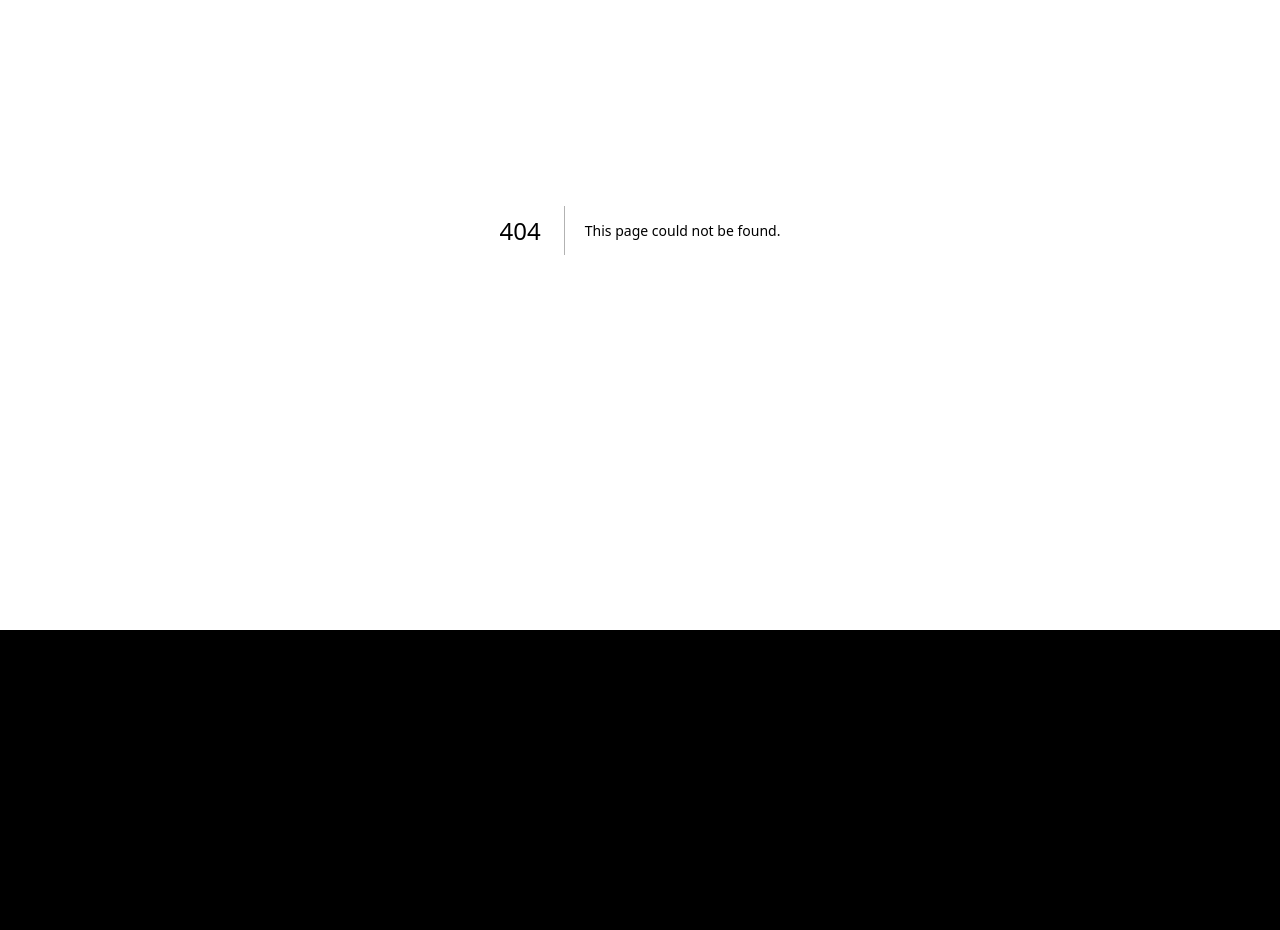
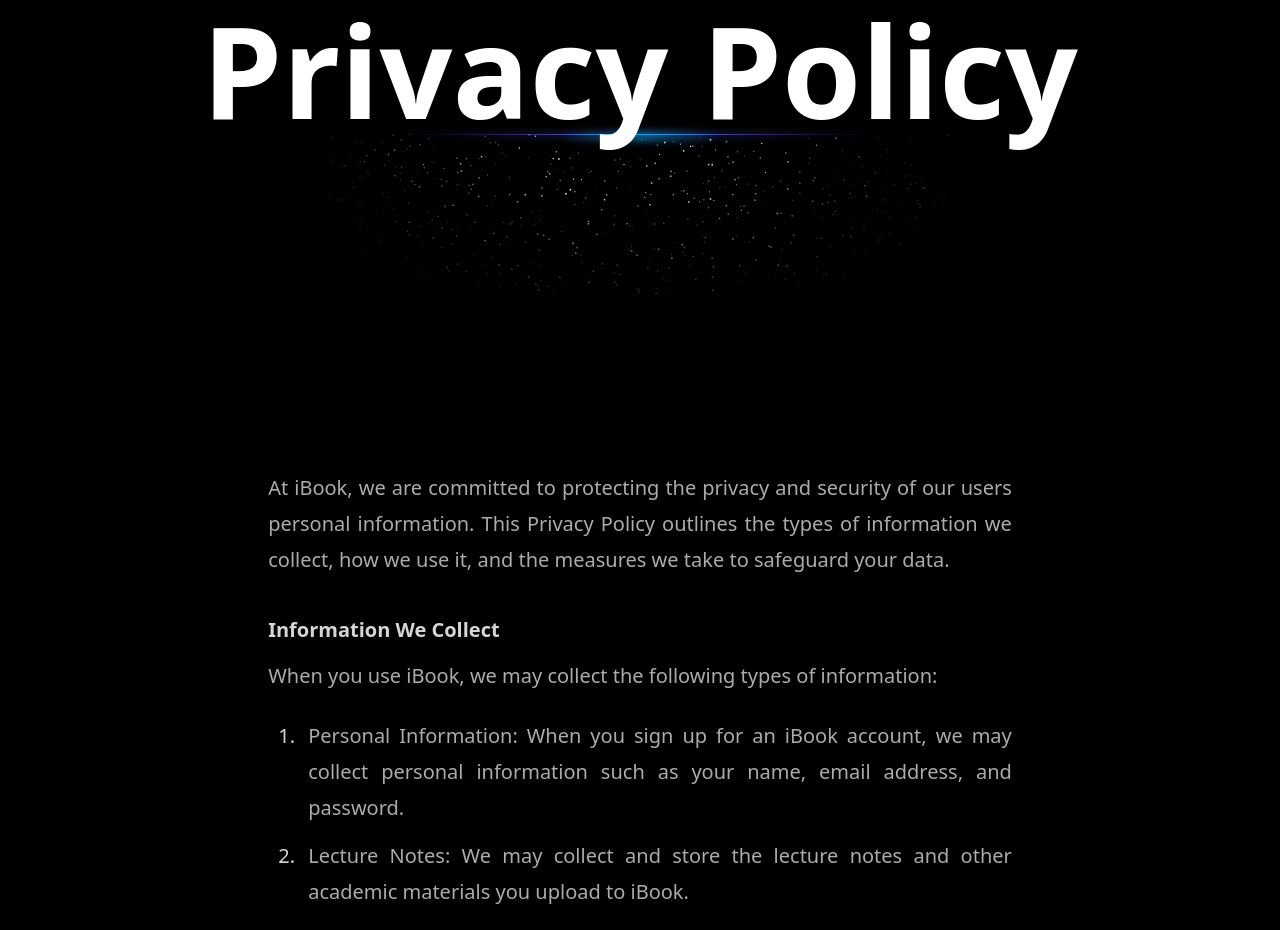
Before and after one commit to VikasMeshram2708/iBook, a Next.js app: page /pages/privacy in a window 1280 px wide. Before the commit this address had no page. Shown: the part 240-1170 px from the top of the page. Before the commit the page ends 870 px from the top, so only its background shows below. Built offline with nearby package versions, Linux system fonts and the light colour scheme; a web font is replaced by a local one.

Commit message:
:package: Created privacy page.

```diff
--- a/app/components/Navbar.tsx
+++ b/app/components/Navbar.tsx
@@ -2,7 +2,6 @@
 /* eslint-disable jsx-a11y/control-has-associated-label */
 import Link from 'next/link';
 import React from 'react';
-import { Button } from './ui/moving-border';
 
 export default function Navbar() {
   return (
@@ -36,7 +35,7 @@
               <Link href="/contact">Contact</Link>
             </li>
             <li>
-              <Link href="/privacy">Privacy Policy</Link>
+              <Link href="/pages/privacy">Privacy Policy</Link>
             </li>
           </ul>
         </div>
@@ -60,31 +59,19 @@
             </Link>
           </li>
           <li>
-            <Link href="/privacy" className="sm:text-[.99rem]">
+            <Link href="/pages/privacy" className="sm:text-[.99rem]">
               Privacy Policy
             </Link>
           </li>
         </ul>
       </div>
       <div className="navbar-end">
-        {/* <Button
-          borderRadius="1.75rem"
-          className="bg-white dark:bg-slate-900 text-black dark:text-white border-neutral-200 dark:border-slate-800"
-        >
-          Borders are cool
-        </Button> */}
-        <button className="p-[3px] relative">
+        <button type="button" className="p-[3px] relative">
           <div className="absolute inset-0 bg-gradient-to-r from-indigo-500 to-purple-500 rounded-lg" />
           <div className="px-8 py-2  bg-black rounded-[6px]  relative group transition duration-200 text-white hover:bg-transparent">
             Sign In
           </div>
         </button>
-        {/* <Link
-          href="/"
-          className="px-4 py-2 sm:text-[1.2rem] border-2 border-[#8ff0a4] rounded-md font-semibold textGreen hover:bg-[#8ff0a4] hover:text-black"
-        >
-          Sign In
-        </Link> */}
       </div>
     </nav>
   );
--- /dev/null
+++ b/app/components/privacy/PrivacyContent.tsx
@@ -0,0 +1,123 @@
+import React from 'react';
+
+export default function PrivacyContent() {
+  return (
+    <section className="prose lg:prose-xl text-justify mx-auto">
+      <p>
+        At iBook, we are committed to protecting the privacy and security of our
+        users personal information. This Privacy Policy outlines the types of
+        information we collect, how we use it, and the measures we take to
+        safeguard your data.
+      </p>
+
+      {/* 2nd div */}
+      <div>
+        <h4>Information We Collect</h4>
+        <h5>
+          When you use iBook, we may collect the following types of information:
+        </h5>
+        <ol>
+          <li>
+            Personal Information: When you sign up for an iBook account, we may
+            collect personal information such as your name, email address, and
+            password.
+          </li>
+          <li>
+            Lecture Notes: We may collect and store the lecture notes and other
+            academic materials you upload to iBook.
+          </li>
+          <li>
+            Usage Data: We collect information about how you interact with the
+            iBook platform, including your browsing activity, preferences, and
+            device information.
+          </li>
+        </ol>
+      </div>
+
+      {/* 3rd div */}
+      <div>
+        <h4>How We Use Your Information</h4>
+        <h5>We use the information we collect for the following purposes:</h5>
+        <ol>
+          <li>
+            To Provide and Improve Our Services: We use your information to
+            deliver the services offered by iBook and to continually improve and
+            optimize our platform.
+          </li>
+          <li>
+            To Personalize Your Experience: We may use your information to
+            personalize your experience on iBook, such as providing tailored
+            recommendations and content.
+          </li>
+          <li>
+            To Communicate With You: We may use your email address to send you
+            important updates, announcements, and information about your iBook
+            account.
+          </li>
+          <li>
+            To Ensure Security: We take security seriously and may use your
+            information to detect, prevent, and address technical issues, fraud,
+            and unauthorized access to iBook.
+          </li>
+        </ol>
+      </div>
+
+      {/* 4th div */}
+      <div>
+        <h4>Data Security</h4>
+        <p>
+          We employ industry-standard security measures to protect your personal
+          information from unauthorized access, disclosure, alteration, or
+          destruction. These measures include encryption, firewalls, and secure
+          server infrastructure.
+        </p>
+      </div>
+
+      {/* 5th div */}
+      <div>
+        <h4>Third-Party Services</h4>
+        <p>
+          iBook may integrate with third-party services, such as cloud storage
+          providers, to enhance the functionality of our platform. Please note
+          that these third-party services have their own privacy policies and
+          terms of service, and we encourage you to review them before using
+          their services.
+        </p>
+      </div>
+
+      {/* 6th div */}
+      <div>
+        <h4>Your Choices</h4>
+        <p>
+          You have the right to access, update, or delete your personal
+          information stored on iBook. You can also opt-out of receiving
+          promotional emails from us by following the instructions provided in
+          the email.
+        </p>
+      </div>
+
+      {/* 7th div */}
+      <div>
+        <h4>Childrens Privacy</h4>
+        <p>
+          iBook is not intended for use by children under the age of 13. We do
+          not knowingly collect personal information from children under the age
+          of 13. If you believe that we have inadvertently collected information
+          from a child under 13, please contact us immediately, and we will take
+          appropriate steps to remove the information.
+        </p>
+      </div>
+
+      {/* 8th div */}
+      <div>
+        <h4>Changes to This Privacy Policy</h4>
+        <p>
+          We may update this Privacy Policy from time to time to reflect changes
+          in our practices or applicable laws. We will notify you of any
+          material changes to this Privacy Policy by posting the updated version
+          on the iBook website.
+        </p>
+      </div>
+    </section>
+  );
+}
--- /dev/null
+++ b/app/pages/privacy/page.tsx
@@ -0,0 +1,42 @@
+'use client';
+
+import PrivacyContent from '@/app/components/privacy/PrivacyContent';
+import { SparklesCore } from '@/app/components/ui/sparkles';
+import React from 'react';
+
+export default function Page() {
+  return (
+    <>
+      <div className="h-[40rem] w-full bg-black flex flex-col items-center justify-center overflow-hidden rounded-md">
+        <h1 className="md:text-7xl text-3xl lg:text-9xl font-bold text-center text-white relative z-20">
+          Privacy Policy
+        </h1>
+        <div className="w-[40rem] h-40 relative">
+          {/* Gradients */}
+          <div className="absolute inset-x-20 top-0 bg-gradient-to-r from-transparent via-indigo-500 to-transparent h-[2px] w-3/4 blur-sm" />
+          <div className="absolute inset-x-20 top-0 bg-gradient-to-r from-transparent via-indigo-500 to-transparent h-px w-3/4" />
+          <div className="absolute inset-x-60 top-0 bg-gradient-to-r from-transparent via-sky-500 to-transparent h-[5px] w-1/4 blur-sm" />
+          <div className="absolute inset-x-60 top-0 bg-gradient-to-r from-transparent via-sky-500 to-transparent h-px w-1/4" />
+
+          {/* Core component */}
+          <SparklesCore
+            background="transparent"
+            minSize={0.4}
+            maxSize={1}
+            particleDensity={1200}
+            className="w-full h-full"
+            particleColor="#FFFFFF"
+          />
+
+          {/* Radial Gradient to prevent sharp edges */}
+          <div className="absolute inset-0 w-full h-full bg-black [mask-image:radial-gradient(350px_200px_at_top,transparent_20%,white)]" />
+        </div>
+      </div>
+
+      {/* Contect section */}
+      <div className="max-w-7xl mx-auto">
+        <PrivacyContent />
+      </div>
+    </>
+  );
+}
--- a/package.json
+++ b/package.json
@@ -22,6 +22,7 @@
     "tailwind-merge": "^2.2.1"
   },
   "devDependencies": {
+    "@tailwindcss/typography": "^0.5.10",
     "@types/node": "^20",
     "@types/react": "^18",
     "@types/react-dom": "^18",
--- a/tailwind.config.ts
+++ b/tailwind.config.ts
@@ -53,7 +53,11 @@
       },
     },
   },
-  plugins: [require('daisyui'), addVariablesForColors],
+  plugins: [
+    require('daisyui'),
+    addVariablesForColors,
+    require('@tailwindcss/typography'),
+  ],
   daisyui: {
     themes: ['light', 'dark', 'black'],
   },
```
Also changed, not shown: 1 other file (tests, documents, lock files or other folders).
